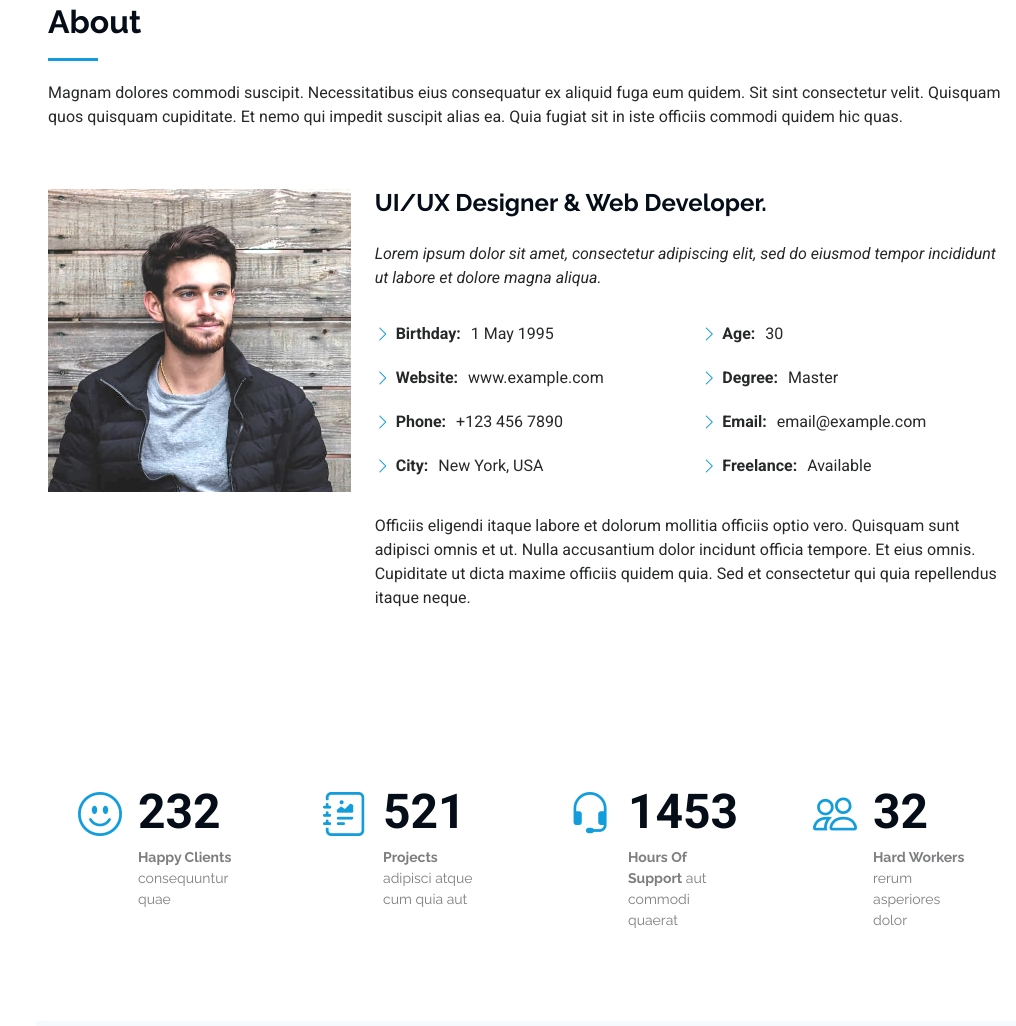
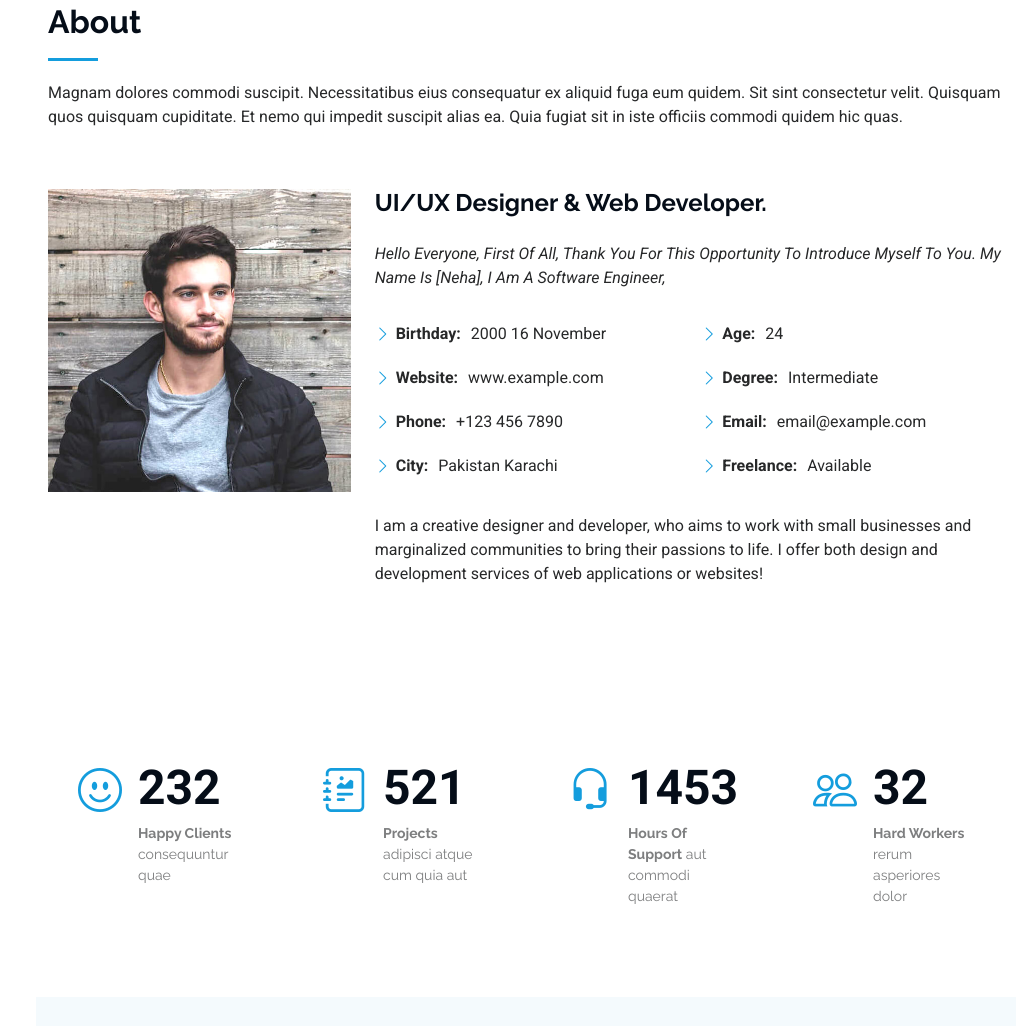
Before and after one commit to nehawaseemyousuf/Myportfolio, a plain HTML site: page index.html in a window 1280 px wide. Shown: the part 857-1883 px from the top of the page, without its empty margins (264-1280 px from the left). Drawn offline with Linux system fonts and the light colour scheme.

Commit message:
Update index.html

```diff
--- a/index.html
+++ b/index.html
@@ -121,30 +121,28 @@
           <div class="col-lg-8 content">
             <h2>UI/UX Designer &amp; Web Developer.</h2>
             <p class="fst-italic py-3">
-              Lorem ipsum dolor sit amet, consectetur adipiscing elit, sed do eiusmod tempor incididunt ut labore et dolore
-              magna aliqua.
+              Hello Everyone, First Of All, Thank You For This Opportunity To Introduce Myself To You. My Name Is [Neha], I Am A Software Engineer,
             </p>
             <div class="row">
               <div class="col-lg-6">
                 <ul>
-                  <li><i class="bi bi-chevron-right"></i> <strong>Birthday:</strong> <span>1 May 1995</span></li>
+                  <li><i class="bi bi-chevron-right"></i> <strong>Birthday:</strong> <span>2000 16 November</span></li>
                   <li><i class="bi bi-chevron-right"></i> <strong>Website:</strong> <span>www.example.com</span></li>
                   <li><i class="bi bi-chevron-right"></i> <strong>Phone:</strong> <span>+123 456 7890</span></li>
-                  <li><i class="bi bi-chevron-right"></i> <strong>City:</strong> <span>New York, USA</span></li>
+                  <li><i class="bi bi-chevron-right"></i> <strong>City:</strong> <span>Pakistan Karachi</span></li>
                 </ul>
               </div>
               <div class="col-lg-6">
                 <ul>
-                  <li><i class="bi bi-chevron-right"></i> <strong>Age:</strong> <span>30</span></li>
-                  <li><i class="bi bi-chevron-right"></i> <strong>Degree:</strong> <span>Master</span></li>
+                  <li><i class="bi bi-chevron-right"></i> <strong>Age:</strong> <span>24</span></li>
+                  <li><i class="bi bi-chevron-right"></i> <strong>Degree:</strong> <span>Intermediate</span></li>
                   <li><i class="bi bi-chevron-right"></i> <strong>Email:</strong> <span>email@example.com</span></li>
                   <li><i class="bi bi-chevron-right"></i> <strong>Freelance:</strong> <span>Available</span></li>
                 </ul>
               </div>
             </div>
             <p class="py-3">
-              Officiis eligendi itaque labore et dolorum mollitia officiis optio vero. Quisquam sunt adipisci omnis et ut. Nulla accusantium dolor incidunt officia tempore. Et eius omnis.
-              Cupiditate ut dicta maxime officiis quidem quia. Sed et consectetur qui quia repellendus itaque neque.
+              I am a creative designer and developer, who aims to work with small businesses and marginalized communities to bring their passions to life. I offer both design and development services of web applications or websites!
             </p>
           </div>
         </div>
```
